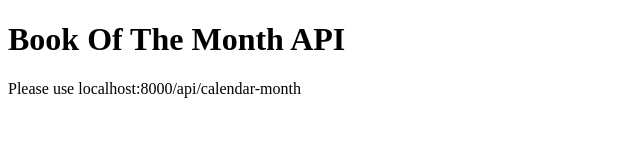
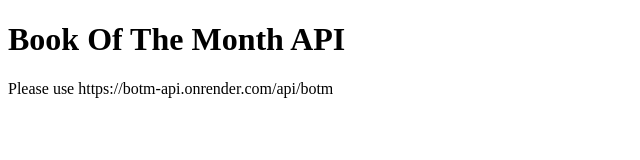
Before and after one commit to LauraUmana/botm-api, a website: page index.html in a window 1280 px wide. Shown: the full height of the page, 0-640 px from the left. Drawn offline with Linux system fonts and the light colour scheme.

Commit message:
updated html

```diff
--- a/index.html
+++ b/index.html
@@ -7,6 +7,6 @@
 </head>
 <body>
     <h1>Book Of The Month API</h1>
-    <p>Please use localhost:8000/api/calendar-month</p>
+    <p>Please use https://botm-api.onrender.com/api/botm</p>
 </body>
 </html>
```
